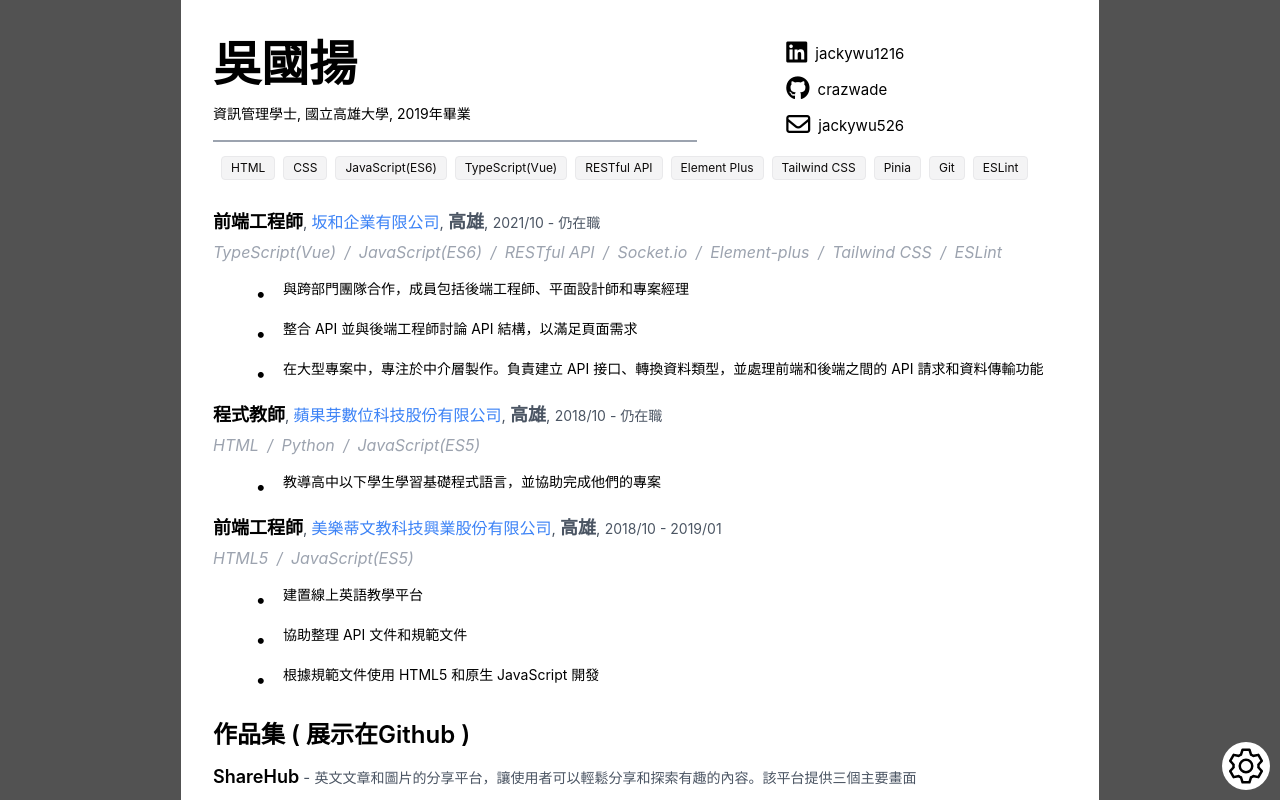
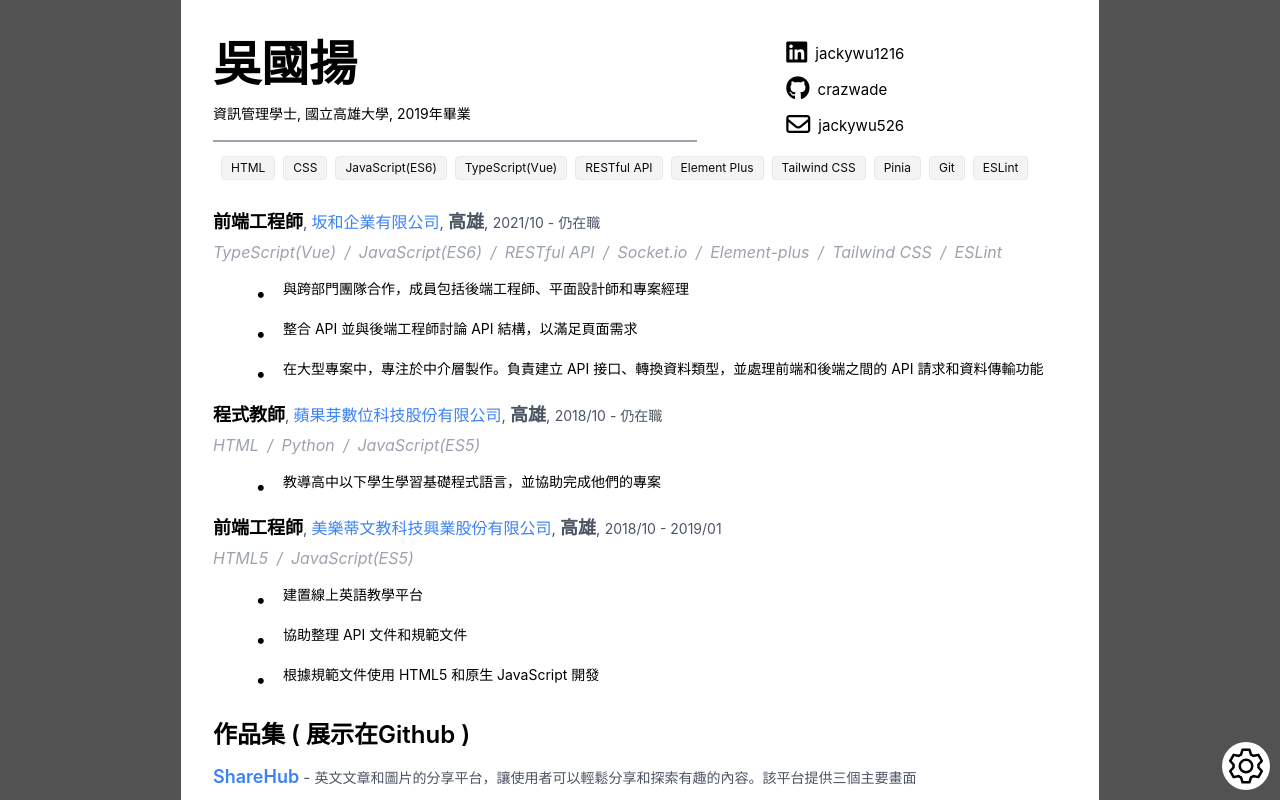
Before and after one commit to crazwade/profile, a Vue app: page / in a window 1280 px wide. Built offline with nearby package versions, Linux system fonts and the light colour scheme.

Commit message:
style: side project 改成 text-blue-500 讓可點擊效果變明顯

```diff
--- a/src/lang/zh.json
+++ b/src/lang/zh.json
@@ -100,7 +100,7 @@
       "link": "https://crazwade.github.io/english-club/dist"
     },
     {
-      "title": "高雄大學線上申請系統",
+      "title": "國立高雄大學線上申請系統",
       "detail": "此系統專為國際學生和行政人員所設計，方便線上申請並提供全面的前端和後端功能，以簡化申請流程",
       "content": [
         "Built with PHP, Native JavaScript(ES5) and MySQL",
--- a/src/view/MainContent/components/SideProj.vue
+++ b/src/view/MainContent/components/SideProj.vue
@@ -7,12 +7,12 @@
       <div class="inline">
         <span
           v-if="item.link"
-          class="font-semibold text-lg cursor-pointer hover:text-blue-600 hover:underline"
+          class="font-semibold text-lg text-blue-500 cursor-pointer hover:text-blue-500 hover:underline"
           @click="gotoDemo(item.link)"
         >
           {{ item.title }}
         </span>
-        <span v-else class="font-semibold text-lg">{{ item.title }}</span>
+        <span v-else class="font-semibold text-lg text-blue-500">{{ item.title }}</span>
         <span class="text-gray-600"> - </span>
         <span class="text-gray-600 text-sm">{{ item.detail }}</span>
       </div>
```
